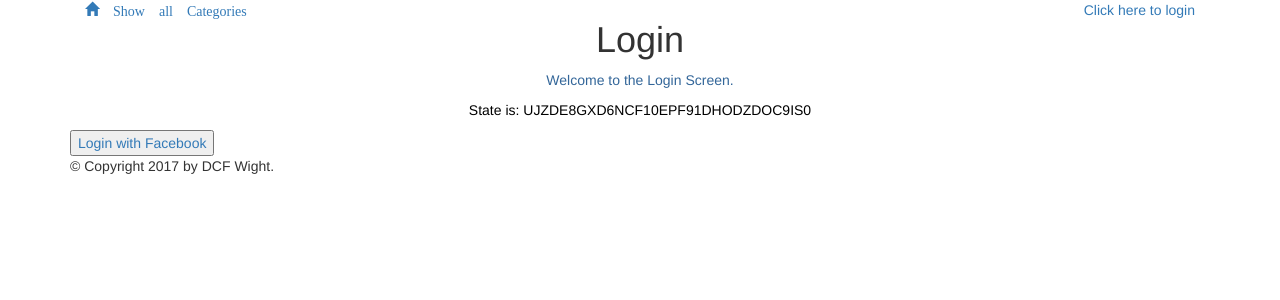
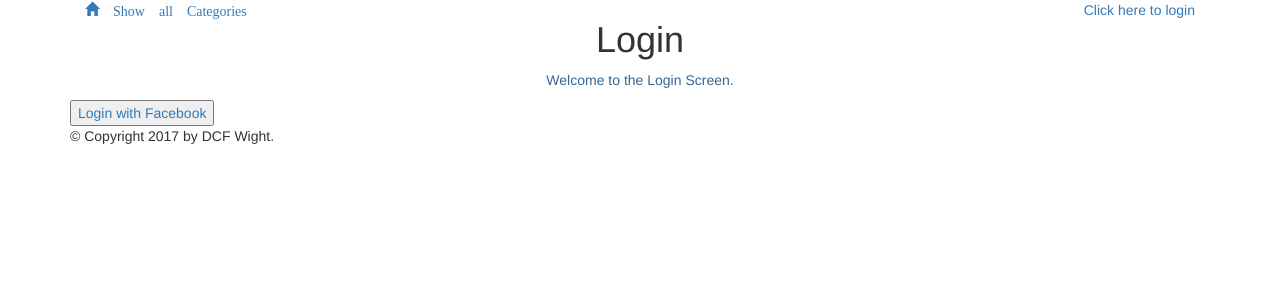
Before and after one commit to dcfwight/catalog, a Flask app: page /login/ in a window 1280 px wide. Shown: the top 300 px of the page. Run offline with Flask 2, Linux system fonts and the light colour scheme; some libraries are stand-ins or nearby versions; some web fonts are replaced.

Commit message:
Commented out disply of state variable on login screen

```diff
--- a/templates/login.html
+++ b/templates/login.html
@@ -15,7 +15,7 @@
 {% block content %}
   <h1>Login</h1>
   <p class="important">Welcome to the Login Screen.</p>
-	<p>State is: {{STATE}}</p>
+	<!--<p>State is: {{STATE}}</p>-->
 
 	<!-- GOOGLE SIGN IN BUTTON -->
 	<div id="signinButton">
```
